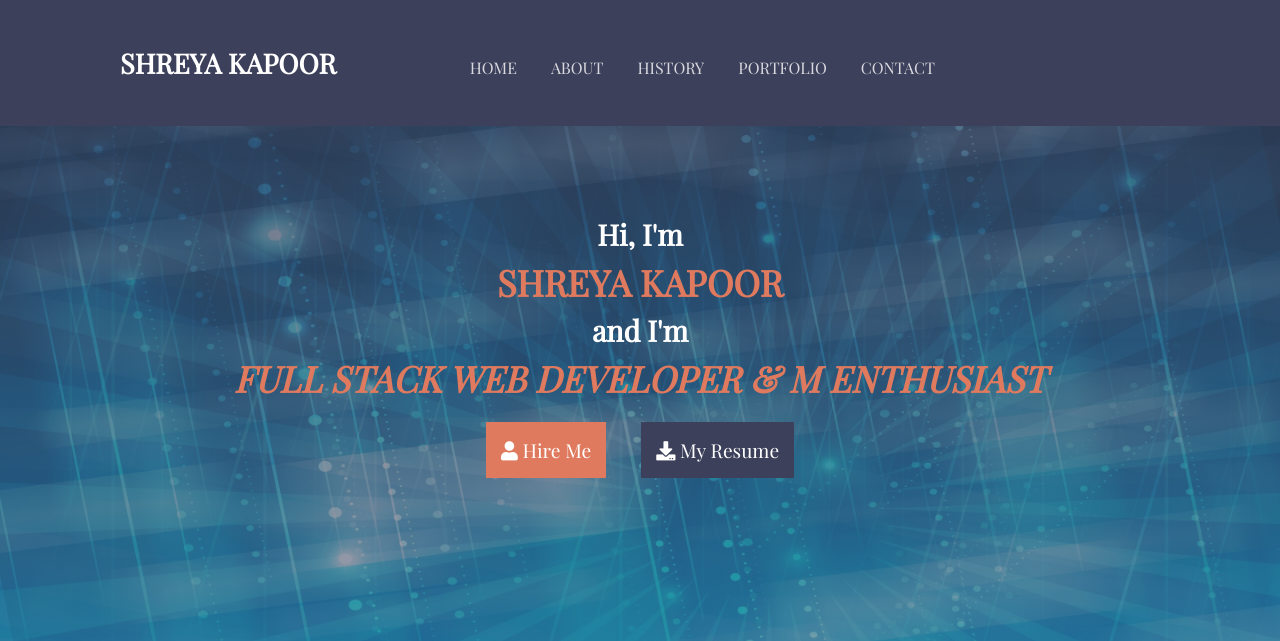
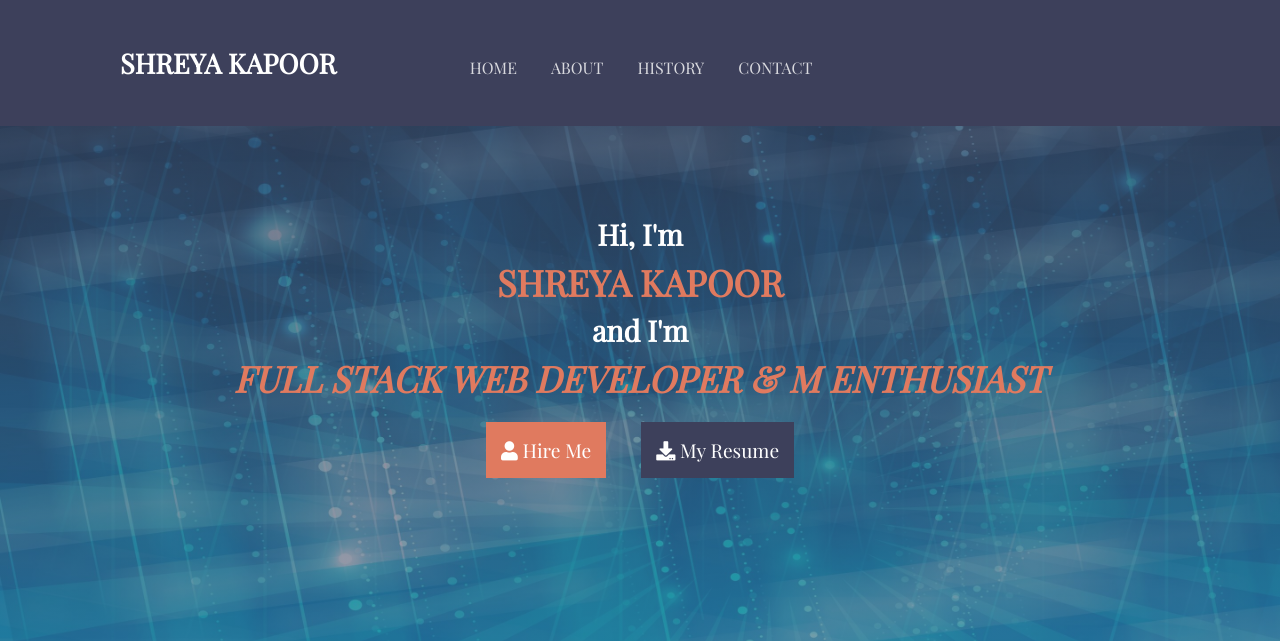
Before and after one commit to shreyakapoor08/MY-PORTFOLIO, a plain HTML site: page index.html in a window 1280 px wide. Shown: the top 641 px of the page. Drawn offline with nearby package versions, Linux system fonts and the light colour scheme.

Commit message:
header changes

```diff
--- a/index.html
+++ b/index.html
@@ -26,7 +26,7 @@
                     <li><a href="">Home</a> </li>
                     <li><a href="#services">About </a></li>
                     <li><a href="#history">History</a> </li>
-                    <li><a href="#portfolio"> Portfolio</a></li>
+                    <!-- <li><a href="#portfolio"> Portfolio</a></li> -->
                     <li><a href="#contact-us"> Contact </a> </li>
                 </ul>
             </div>
```
